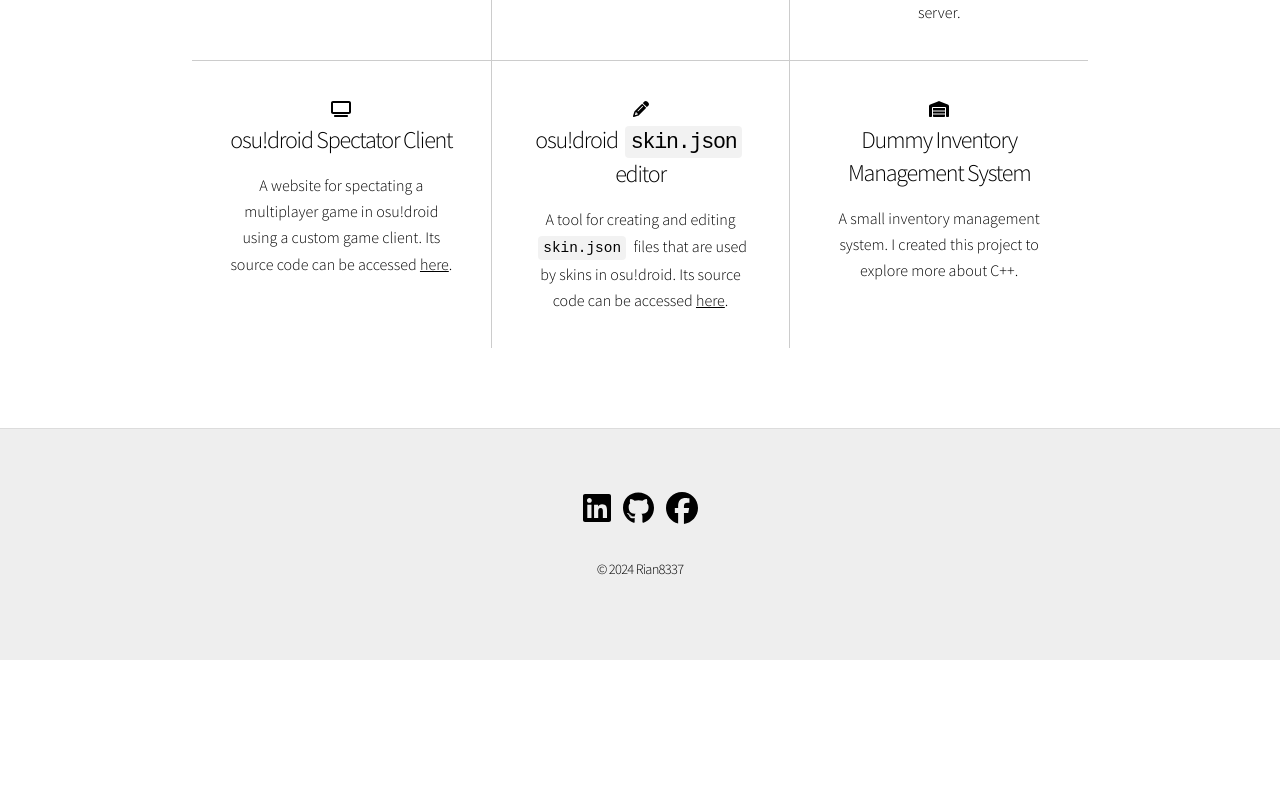
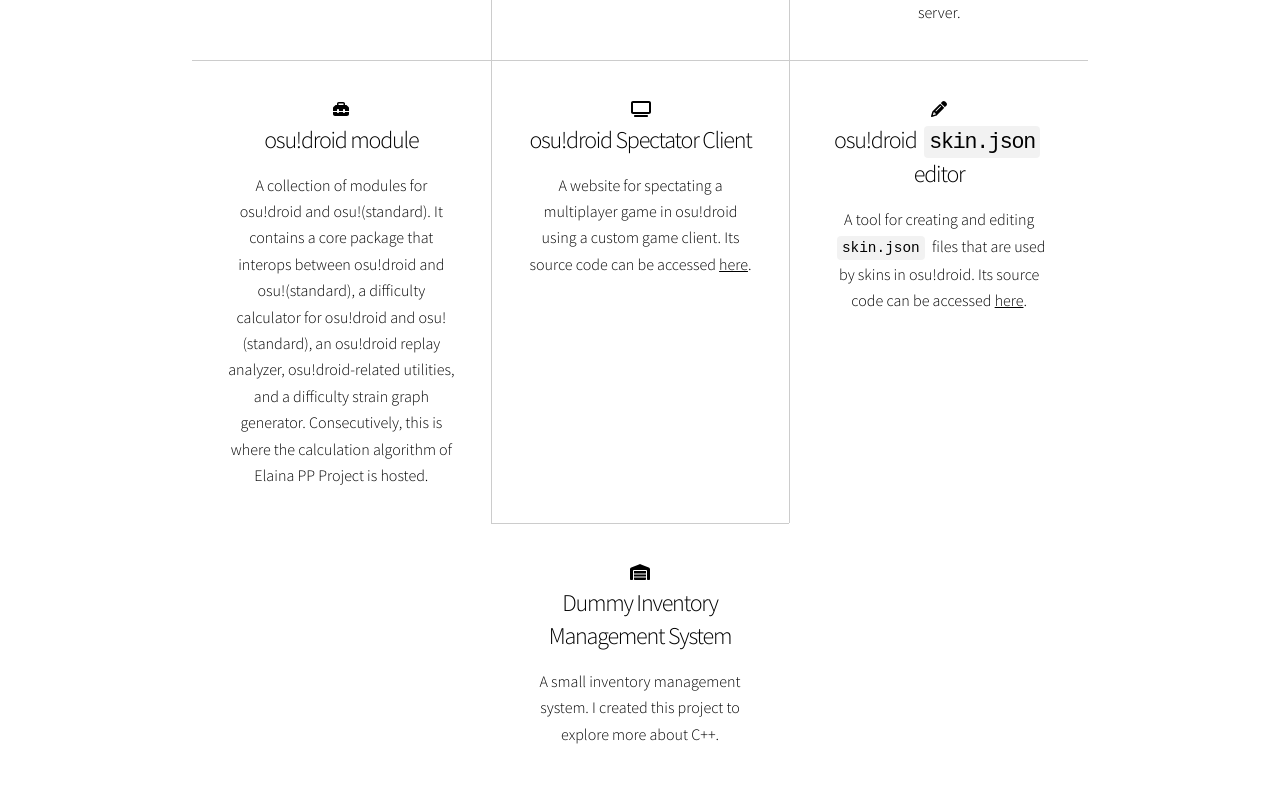
Before and after one commit to Rian8337/rian8337.github.io, a React (Vite) app: page /#/ in a window 1280 px wide. Shown: the part 3080-3880 px from the top of the page. Before the commit the page ends 3740 px from the top, so only its background shows below. Built offline with nearby package versions, Linux system fonts and the light colour scheme.

Commit message:
Add osu!droid module to list of projects

```diff
--- a/src/pages/Home.tsx
+++ b/src/pages/Home.tsx
@@ -28,6 +28,7 @@
     faGamepad,
     faLineChart,
     faPencil,
+    faToolbox,
     faTv,
     faWarehouse,
 } from "@fortawesome/free-solid-svg-icons";
@@ -78,6 +79,25 @@
             </p>
         ),
         faIcon: faLineChart,
+    },
+    {
+        title: (
+            <NewTabLink href="https://github.com/Rian8337/osu-droid-module">
+                osu!droid module
+            </NewTabLink>
+        ),
+        description: (
+            <p>
+                A collection of modules for osu!droid and osu!(standard). It
+                contains a core package that interops between osu!droid and
+                osu!(standard), a difficulty calculator for osu!droid and
+                osu!(standard), an osu!droid replay analyzer, osu!droid-related
+                utilities, and a difficulty strain graph generator.
+                Consecutively, this is where the calculation algorithm of Elaina
+                PP Project is hosted.
+            </p>
+        ),
+        faIcon: faToolbox,
     },
     {
         title: (
```
